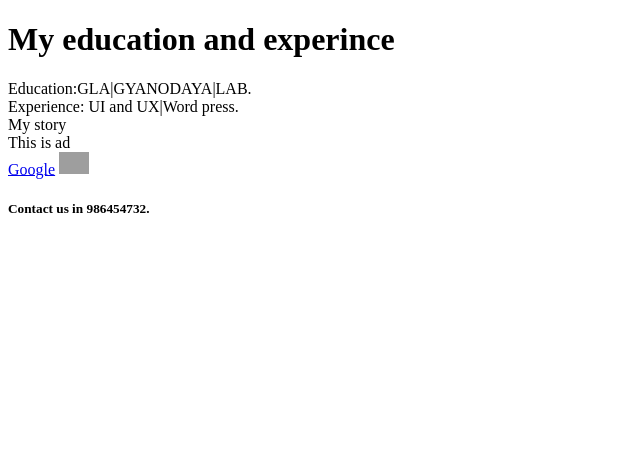
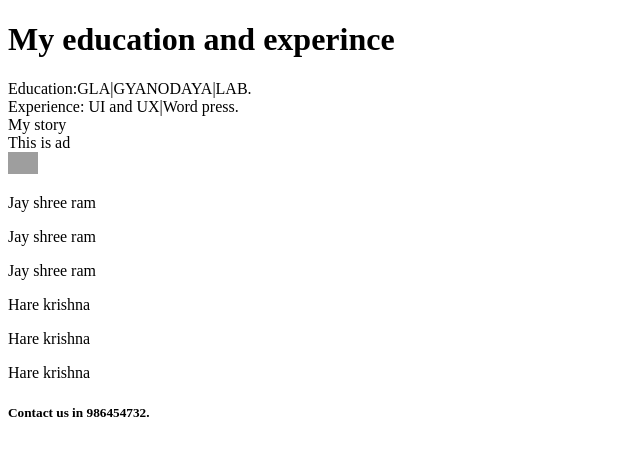
Before and after one commit to Samip-Nepal/level-3-html-pratice-, a plain HTML site: page index.html in a window 1280 px wide. Shown: the whole page, without its empty margins (0-640 px from the left). Drawn offline with Linux system fonts and the light colour scheme; grey boxes are pictures that could not be loaded.

Commit message:
Adding div which include full width and use for many change

```diff
--- a/index.html
+++ b/index.html
@@ -14,9 +14,19 @@
 <section>Experience: UI and UX|Word press.</section>
 <Article>My story</Article>
 <aside>This is ad</aside>
-<a href="https://www.google.com/search?q=google&oq=&aqs=chrome.0.69i59i450l8.4054082j0j15&sourceid=chrome&ie=UTF-8" target="-main"> Google</a>
 <a href="https://www.google.com/search?q=google&oq=&aqs=chrome.0.69i59i450l8.4054082j0j15&sourceid=chrome&ie=UTF-8" target="-main"><img src="https://www.shutterstock.com/shutterstock/photos/2275269793/display_1500/stock-vector-google-popular-realistic-social-media-logotype-editorial-illustration-eps-2275269793.jpg"width="30"></a>
+<div>
+    <p>Jay shree ram</p>
+    <p>Jay shree ram</p>
+    <p>Jay shree ram</p>
+</div>
+<div>
+    <p>Hare krishna</p>
+    <p>Hare krishna</p>
+    <p>Hare krishna</p>
+</div>
 </main>
+
 <footer>
     <h5>Contact us in 986454732.</h5>
 </footer>
```
